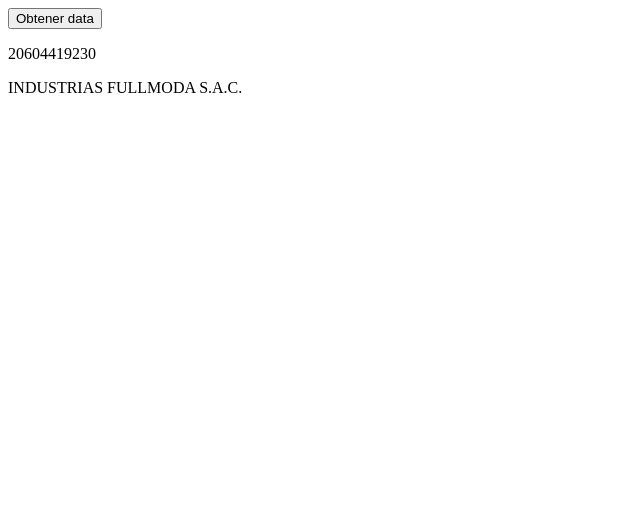
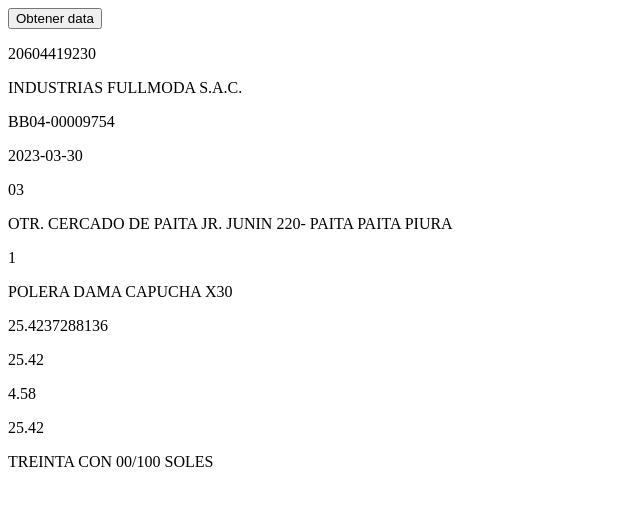
Before and after one commit to agaonav/GetDataXML-SUNAT, a plain HTML site: page index.html in a window 1280 px wide. Both pictures are taken after a click on the button "Obtener data". Shown: the whole page, without its empty margins (0-640 px from the left). Drawn offline with Linux system fonts and the light colour scheme.

Commit message:
Actualización del proyecto

```diff
--- a/index.html
+++ b/index.html
@@ -19,9 +19,43 @@
         <p id="RUC">
 
         </p>
-        <p id="facturador">
+        <p id="emisor">
 
         </p>
+        <p id="serieynumero">
+
+        </p>
+        <p id="fecha">
+
+        </p>
+        <p id="comprobante">
+
+        </p>
+        <p id="emisordireccion">
+
+        </p>
+        <p id="unidad">
+
+        </p>
+        <p id="producto">
+
+        </p>
+        <p id="valorunitario">
+
+        </p>
+        <p id="subtotal">
+
+        </p>
+        <p id="igv">
+
+        </p>
+        <p id="total">
+
+        </p>
+        <p id="numeroletras">
+
+        </p>
+
     </div>
 
 
@@ -48,17 +82,50 @@
 
             /* Obtener datos */
             let dataRUC = xmlDoc.getElementsByTagName("cac:Signature")[0].getElementsByTagName("cac:PartyIdentification")[0].getElementsByTagName("cbc:ID")[0].innerHTML;
-            let dataFacturador = xmlDoc.getElementsByTagName("cac:Signature")[0].getElementsByTagName("cac:PartyName")[0].innerHTML;
+            let dataemisor = xmlDoc.getElementsByTagName("cac:Signature")[0].getElementsByTagName("cac:PartyName")[0].innerHTML;
+            let dataserieynumero =xmlDoc.getElementsByTagName("cbc:ID")[0].innerHTML;
+            let dataFecha =xmlDoc.getElementsByTagName("cbc:IssueDate")[0].innerHTML;
+            let datacomprobante =xmlDoc.getElementsByTagName("cbc:InvoiceTypeCode")[0].innerHTML;
+            let dataemisordireccion =xmlDoc.getElementsByTagName("cac:AccountingSupplierParty")[0].getElementsByTagName("cac:PartyLegalEntity")[0].getElementsByTagName("cac:RegistrationAddress")[0].getElementsByTagName("cac:AddressLine")[0].getElementsByTagName("cbc:Line")[0].innerHTML;
+            let dataunidad =xmlDoc.getElementsByTagName("cac:InvoiceLine")[0].getElementsByTagName("cbc:InvoicedQuantity")[0].innerHTML;
+            let dataproducto =xmlDoc.getElementsByTagName("cac:InvoiceLine")[0].getElementsByTagName("cac:Item")[0].getElementsByTagName("cbc:Description")[0].innerHTML;
+            let datavalorunitario =xmlDoc.getElementsByTagName("cac:InvoiceLine")[0].getElementsByTagName("cac:Price")[0].getElementsByTagName("cbc:PriceAmount")[0].innerHTML;
+            let datasubtotal =xmlDoc.getElementsByTagName("cac:TaxTotal")[0].getElementsByTagName("cac:TaxSubtotal")[0].getElementsByTagName("cbc:TaxableAmount")[0].innerHTML;
+            let dataigv =xmlDoc.getElementsByTagName("cac:TaxTotal")[0].getElementsByTagName("cac:TaxSubtotal")[0].getElementsByTagName("cbc:TaxAmount")[0].innerHTML;
+            let datatotal =xmlDoc.getElementsByTagName("cac:InvoiceLine")[0].getElementsByTagName("cbc:LineExtensionAmount")[0].innerHTML;
+            let datanumeroletras =xmlDoc.getElementsByTagName("cbc:Note")[0].innerHTML;
 
             dataProcesada =  {
                 'ruc' : dataRUC,
-                'facturador' : dataFacturador,
+                'emisor' : dataemisor,
+                'serieynumero' : dataserieynumero,
+                'fecha' : dataFecha,
+                'comprobante':datacomprobante,
+                'emisordireccion':dataemisordireccion,
+                'unidad':dataunidad,
+                'producto':dataproducto,
+                'valorunitario':datavalorunitario,
+                'subtotal':datasubtotal,
+                'igv':dataigv,
+                'total':datatotal,
+                'numeroletras':datanumeroletras,
+
             }
 
             /* Colocar los datos en el HTML */
             document.getElementById("RUC").innerHTML = dataProcesada.ruc;
-            document.getElementById("facturador").innerHTML = dataProcesada.facturador;
-
+            document.getElementById("emisor").innerHTML = dataProcesada.emisor;
+            document.getElementById("serieynumero").innerHTML = dataProcesada.serieynumero;
+            document.getElementById("fecha").innerHTML = dataProcesada.fecha;
+            document.getElementById("comprobante").innerHTML = dataProcesada.comprobante;
+            document.getElementById("emisordireccion").innerHTML = dataProcesada.emisordireccion;
+            document.getElementById("unidad").innerHTML = dataProcesada.unidad;
+            document.getElementById("producto").innerHTML = dataProcesada.producto;
+            document.getElementById("valorunitario").innerHTML = dataProcesada.valorunitario;
+            document.getElementById("subtotal").innerHTML=dataProcesada.subtotal;
+            document.getElementById("igv").innerHTML=dataProcesada.igv;
+            document.getElementById("total").innerHTML=dataProcesada.total;
+            document.getElementById("numeroletras").innerHTML=dataProcesada.numeroletras;
         }
 
 
```
